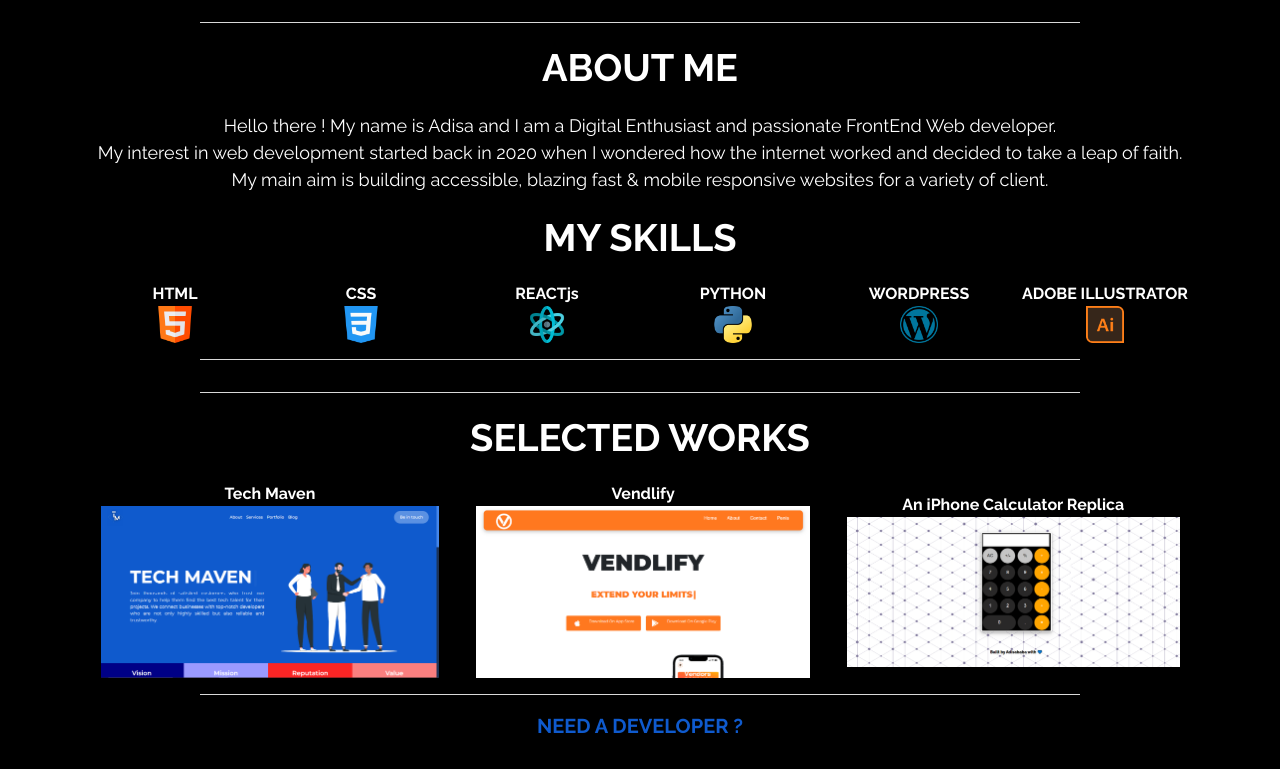
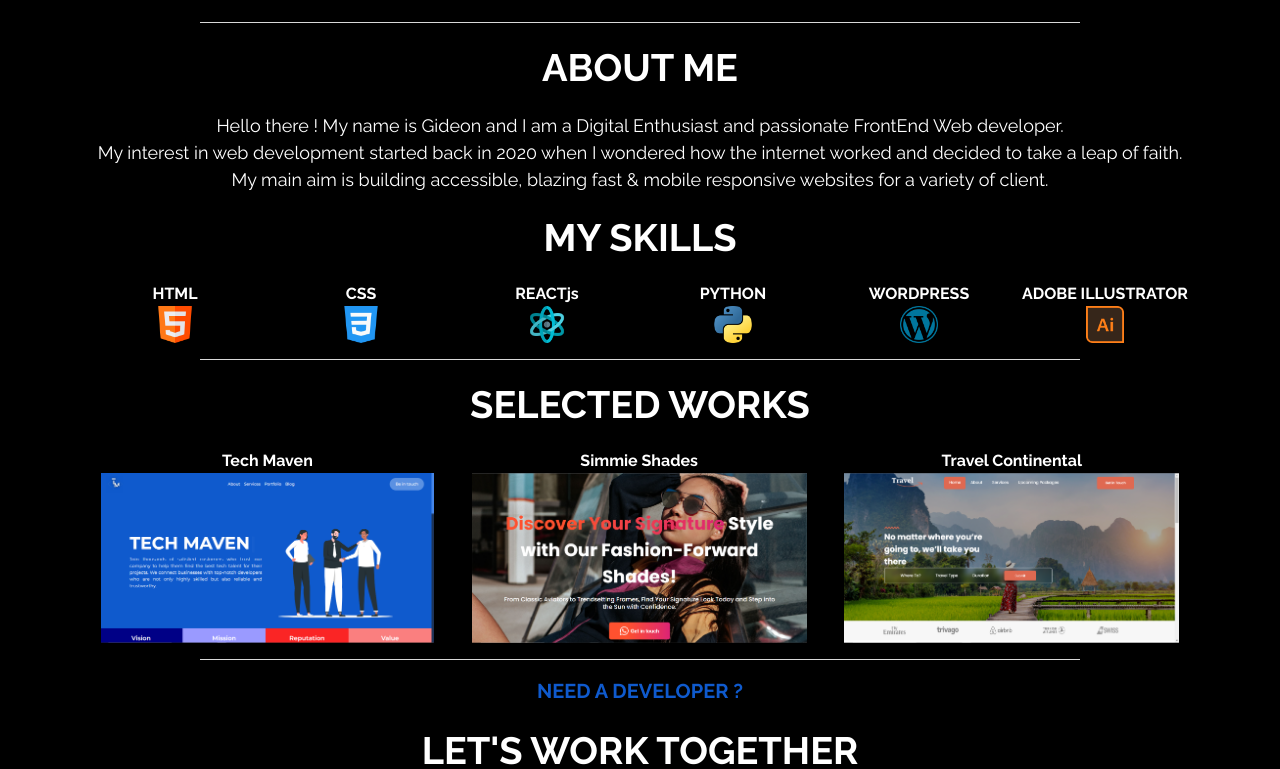
Before and after one commit to Gizzhy/newportfolio, a React (Create React App) app: page / in a window 1280 px wide. Shown: the part 522-1291 px from the top of the page. Built offline with nearby package versions, Linux system fonts and the light colour scheme.

Commit message:
adjustments

```diff
--- a/src/components/Navbar.js
+++ b/src/components/Navbar.js
@@ -61,9 +61,9 @@ export const Navbar = () => {
               </li> */}
             </ul>
             <li className="d-flex">
-              <Link to="#contactme" className="nav-link nav-cta">
+              <a href="https://wa.me/+2347010190783" target="__blank">
                 <button className="contact-me">Contact Me</button>
-              </Link>
+              </a>
             </li>
 
             {/* <form class="d-flex" role="search">
--- a/src/pages/Body.js
+++ b/src/pages/Body.js
@@ -10,8 +10,8 @@ import adobe from "../assets/images/adobe.png";
 import html from "../assets/images/html.png";
 import css3 from "../assets/images/css3.png";
 import python from "../assets/images/python.png";
-import calculator from "../assets/images/calculator.png";
-import vendlify from "../assets/images/vendlify.png";
+import travel from "../assets/images/travel.png";
+import simmie from "../assets/images/simmie.png";
 import techmaven from "../assets/images/techmaven.png";
 // import  codetyping from "../assets/images/codetyping.gif"
 // import  mobileapps from "../assets/images/mobileapps.gif"
@@ -46,9 +46,9 @@ function Body() {
                   />
                 </span>
               </h3>
-              <Link to="/continue">
+              <a href="https://wa.me/+2347010190783" target="__blank">
                 <button className="cta">Hire Me !</button>
-              </Link>
+              </a>
             </div>
             <div className="col-lg-6">
               <img className="img-fluid port01" src={port02} alt="" />
@@ -75,8 +75,8 @@ function Body() {
           <div className="row">
             <div className="col-md-12">
               <p className="aboutbody">
-                Hello there ! My name is Adisa and I am a Digital Enthusiast and
-                passionate FrontEnd Web developer.
+                Hello there ! My name is Gideon and I am a Digital Enthusiast
+                and passionate FrontEnd Web developer.
                 <br></br> My interest in web development started back in 2020
                 when I wondered how the internet worked and decided to take a
                 leap of faith.
@@ -120,13 +120,13 @@ function Body() {
           </div>
         </div>
       </section>
-      <div className="container-fluid lineplace">
+      {/* <div className="container-fluid lineplace">
         <div className="row">
           <div className="col-md-12">
             <hr className="line" />
           </div>
         </div>
-      </div>
+      </div> */}
       {/* <section id="services">
         <div className="container-fluid about-div">
           <div className="row">
@@ -155,12 +155,14 @@ function Body() {
                 <img className="img-fluid portimg" src={techmaven} alt="" />
               </span>
               <span className="html">
-                <a href="https://vendlify.netlify.app/"> Vendlify</a>
-                <img className="img-fluid portimg" src={vendlify} alt="" />
+                <a href="https://vendlify.netlify.app/"> Simmie Shades</a>
+                <img className="img-fluid portimg" src={simmie} alt="" />
               </span>
               <span className="html">
-                An iPhone Calculator Replica
-                <img className="img-fluid portimg" src={calculator} alt="" />
+                <a href="https://travel-techmaven.netlify.app/">
+                  Travel Continental
+                </a>
+                <img className="img-fluid portimg" src={travel} alt="" />
               </span>
             </div>
           </div>
@@ -173,6 +175,7 @@ function Body() {
           </div>
         </div>
       </div>
+
       <section id="contactme">
         <div className="container-fluid about-div">
           <div className="row">
```
Also changed, not shown: src/assets/images/simmie.png (added), src/assets/images/travel.png (added).
